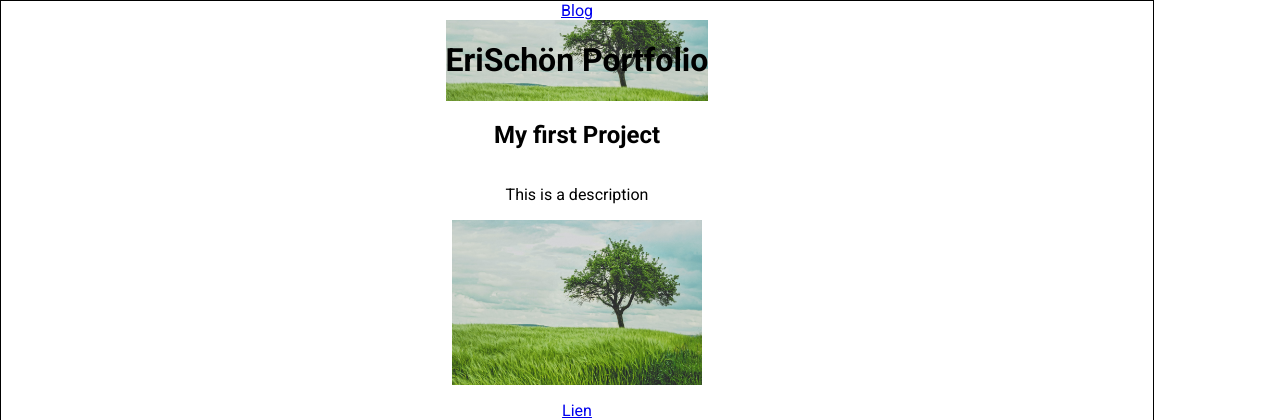
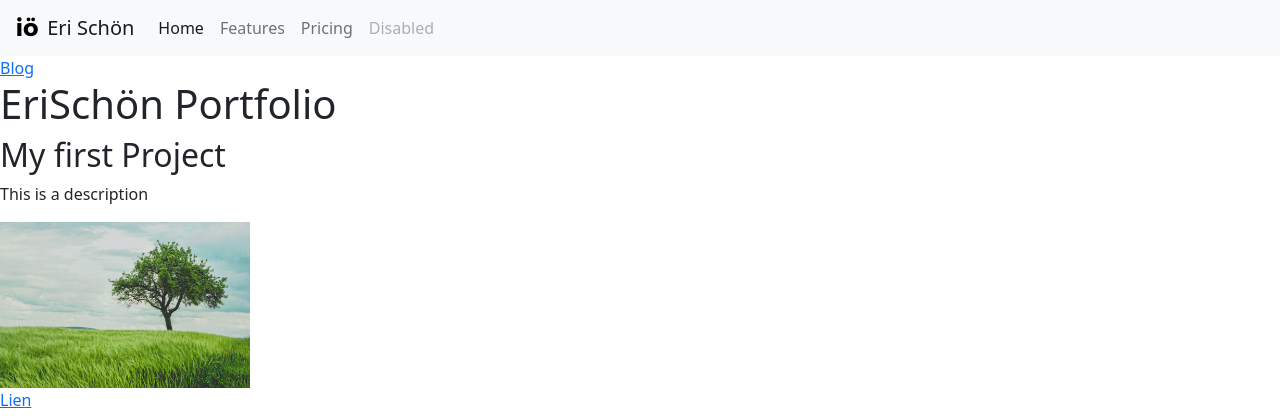
Before and after one commit to erischon/personal_portfolio_project, a Django app: page / in a window 1280 px wide. Shown: the top 420 px of the page. Run offline with Django 3.2, Linux system fonts and the light colour scheme; data comes from the database, SQL or seed files in the repository; some libraries are stand-ins or nearby versions.

Commit message:
Update base.html

```diff
--- a/portfolio/templates/portfolio/base.html
+++ b/portfolio/templates/portfolio/base.html
@@ -6,12 +6,39 @@
 <head>
     <meta charset="UTF-8">
     <meta name="viewport" content="width=device-width, initial-scale=1.0">
-    <link rel="stylesheet" href="{% static 'portfolio/style.css' %}">
+    <!-- <link rel="stylesheet" href="{% static 'portfolio/style.css' %}"> -->
+    <link href="https://cdn.jsdelivr.net/npm/bootstrap@5.0.0-beta1/dist/css/bootstrap.min.css" rel="stylesheet" integrity="sha384-giJF6kkoqNQ00vy+HMDP7azOuL0xtbfIcaT9wjKHr8RbDVddVHyTfAAsrekwKmP1" crossorigin="anonymous">
     <title>Portfolio</title>
 </head>
 <body>
 
+    <!-- Image and text -->
+
+
+  <nav class="navbar navbar-expand-lg navbar-light bg-light">
+    <div class="container-fluid">
+        <a class="navbar-brand" href="#">
+            <img src="{% static 'portfolio/logo-esme-fff-2.png' %}" alt="" width="30" class="d-inline-block align-top">
+            Eri Schön
+        </a>
+      <button class="navbar-toggler" type="button" data-bs-toggle="collapse" data-bs-target="#navbarNavAltMarkup" aria-controls="navbarNavAltMarkup" aria-expanded="false" aria-label="Toggle navigation">
+        <span class="navbar-toggler-icon"></span>
+      </button>
+      <div class="collapse navbar-collapse" id="navbarNavAltMarkup">
+        <div class="navbar-nav">
+          <a class="nav-link active" aria-current="page" href="#">Home</a>
+          <a class="nav-link" href="#">Features</a>
+          <a class="nav-link" href="#">Pricing</a>
+          <a class="nav-link disabled" href="#" tabindex="-1" aria-disabled="true">Disabled</a>
+        </div>
+      </div>
+    </div>
+  </nav>
+
 {% block content %}{% endblock %}
+
+    <script src="https://cdn.jsdelivr.net/npm/@popperjs/core@2.5.4/dist/umd/popper.min.js" integrity="sha384-q2kxQ16AaE6UbzuKqyBE9/u/KzioAlnx2maXQHiDX9d4/zp8Ok3f+M7DPm+Ib6IU" crossorigin="anonymous"></script>
+    <script src="https://cdn.jsdelivr.net/npm/bootstrap@5.0.0-beta1/dist/js/bootstrap.min.js" integrity="sha384-pQQkAEnwaBkjpqZ8RU1fF1AKtTcHJwFl3pblpTlHXybJjHpMYo79HY3hIi4NKxyj" crossorigin="anonymous"></script>
 
 </body>
 </html>
```
